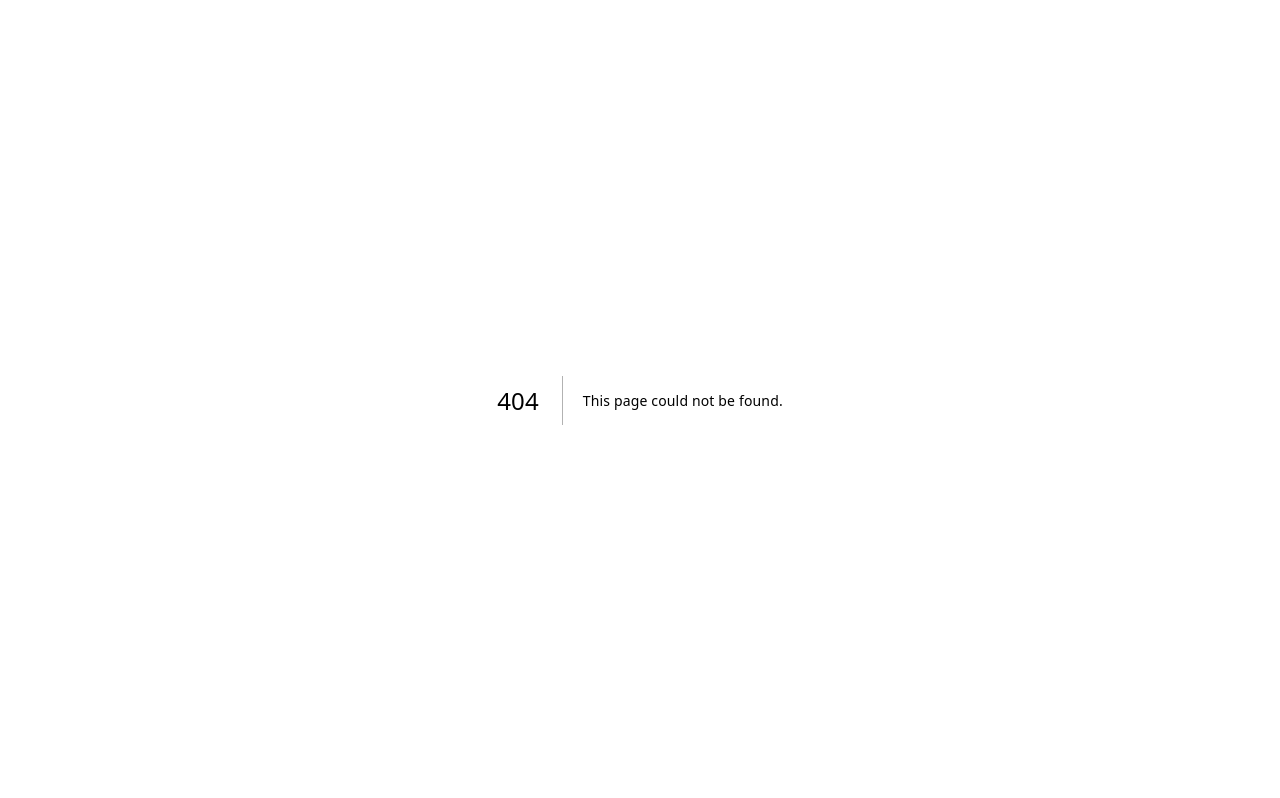
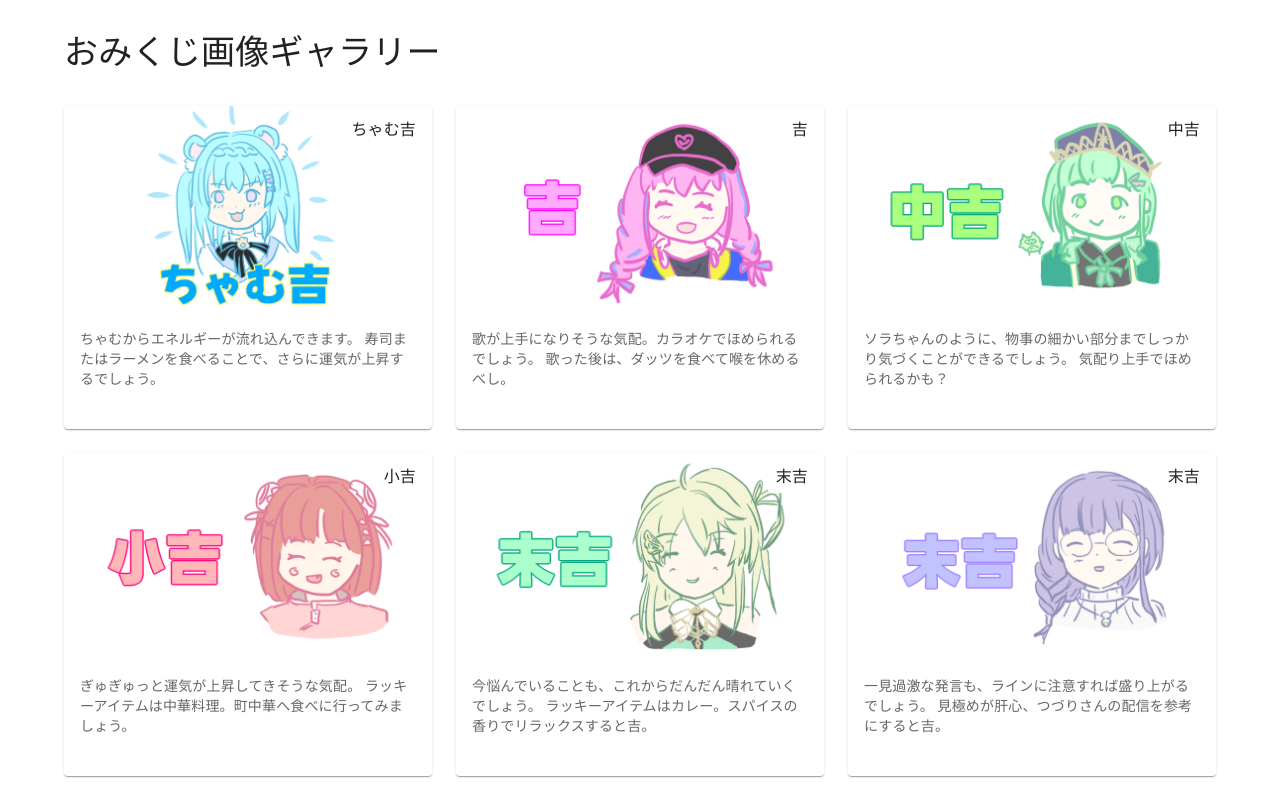
Before and after one commit to rucorabi/nxtp-omikuji, a Next.js app: page /test_list in a window 1280 px wide. Before the commit this address had no page. Shown: the top 798 px of the page. Built offline with nearby package versions, Linux system fonts and the light colour scheme.

Commit message:
add list

```diff
--- /dev/null
+++ b/src/app/test_list/page.tsx
@@ -0,0 +1,126 @@
+"use client";
+
+import React from "react";
+import {
+  Container,
+  Box,
+  Card,
+  CardMedia,
+  CardContent,
+  Typography,
+  Link as MuiLink,
+} from "@mui/material";
+import Link from "next/link";
+import { Fortune } from "../../Fortunes";
+import { fortunes } from "../fortunes";
+
+const FortuneCard = ({ fortune }: { fortune: Fortune }) => {
+  return (
+    <Box
+      sx={{
+        position: "relative",
+        height: "100%",
+      }}
+    >
+      <Link
+        href={`/result/${fortune.id}`}
+        style={{
+          textDecoration: "none",
+          display: "block",
+          height: "100%",
+        }}
+      >
+        <Card
+          sx={{
+            display: "flex",
+            flexDirection: "column",
+            height: "100%",
+            transition:
+              "transform 0.2s ease-in-out, box-shadow 0.2s ease-in-out",
+            "&:hover": {
+              transform: "scale(1.02)",
+              boxShadow: (theme) => theme.shadows[4],
+            },
+            cursor: "pointer",
+          }}
+        >
+          <Box sx={{ position: "relative" }}>
+            <CardMedia
+              component="img"
+              image={fortune.image}
+              alt={fortune.result}
+              sx={{
+                aspectRatio: "16/9",
+                objectFit: "cover",
+              }}
+            />
+            <Box
+              sx={{
+                position: "absolute",
+                top: 8,
+                right: 8,
+                backgroundColor: "rgba(255, 255, 255, 0.9)",
+                borderRadius: 1,
+                px: 1,
+                py: 0.5,
+              }}
+            >
+              {fortune.result}
+            </Box>
+          </Box>
+          <CardContent
+            sx={{
+              flexGrow: 1,
+              display: "flex",
+              flexDirection: "column",
+              pb: 2,
+            }}
+          >
+            <Typography
+              variant="body2"
+              color="text.secondary"
+              sx={{
+                mb: 2,
+                display: "-webkit-box",
+                WebkitLineClamp: 3,
+                WebkitBoxOrient: "vertical",
+                overflow: "hidden",
+                textOverflow: "ellipsis",
+              }}
+            >
+              {fortune.description}
+            </Typography>
+          </CardContent>
+        </Card>
+      </Link>
+    </Box>
+  );
+};
+
+const Page = () => {
+  return (
+    <Container maxWidth="lg" sx={{ py: 4 }}>
+      <Typography variant="h4" component="h1" gutterBottom sx={{ mb: 4 }}>
+        おみくじ画像ギャラリー
+      </Typography>
+      <Box
+        sx={{
+          display: "grid",
+          gridTemplateColumns: {
+            xs: "1fr",
+            sm: "repeat(2, 1fr)",
+            md: "repeat(3, 1fr)",
+          },
+          gap: 3,
+          width: "100%",
+        }}
+      >
+        {fortunes.map((fortune) => (
+          <FortuneCard key={fortune.id} fortune={fortune} />
+        ))}
+      </Box>
+    </Container>
+  );
+};
+
+export default Page;
```
